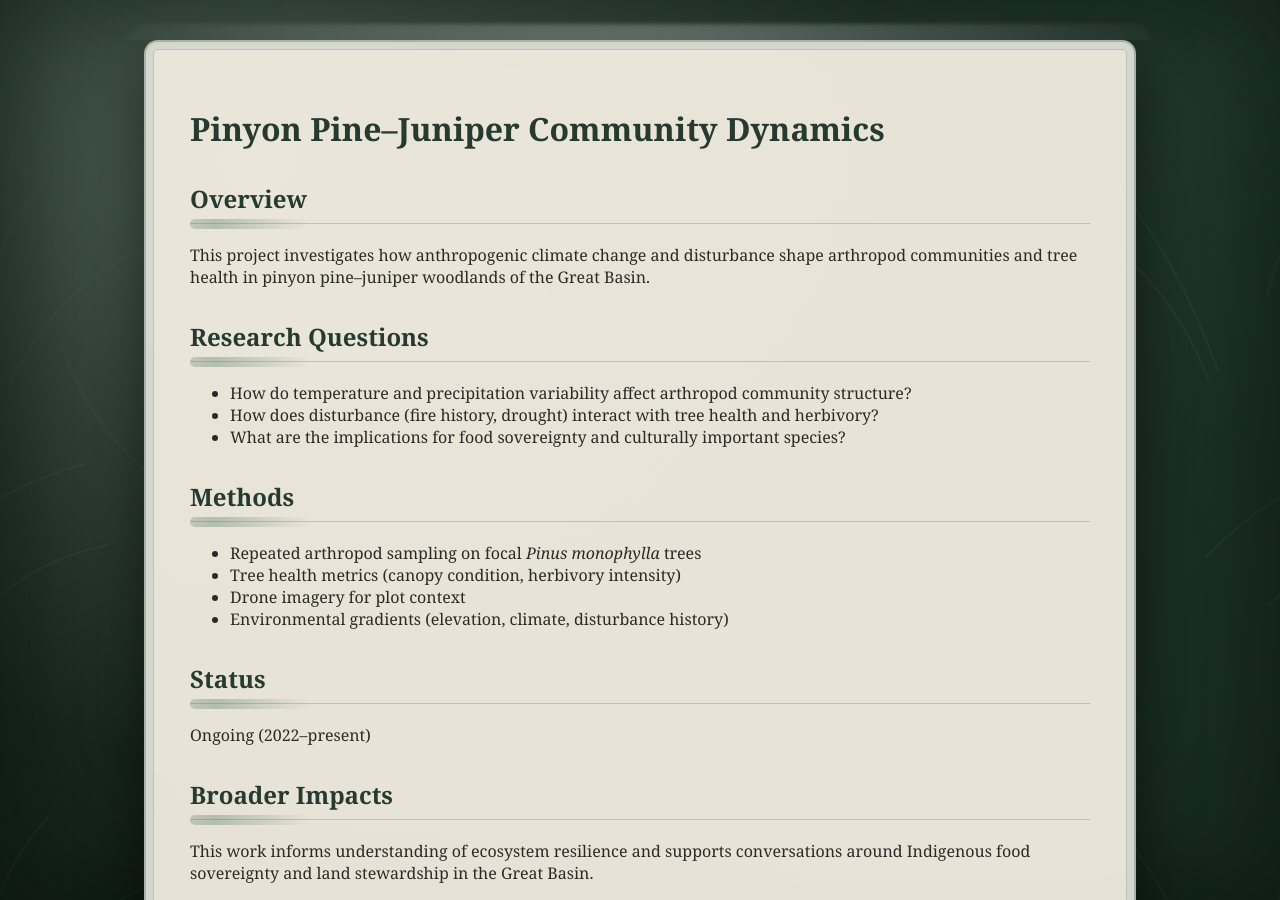
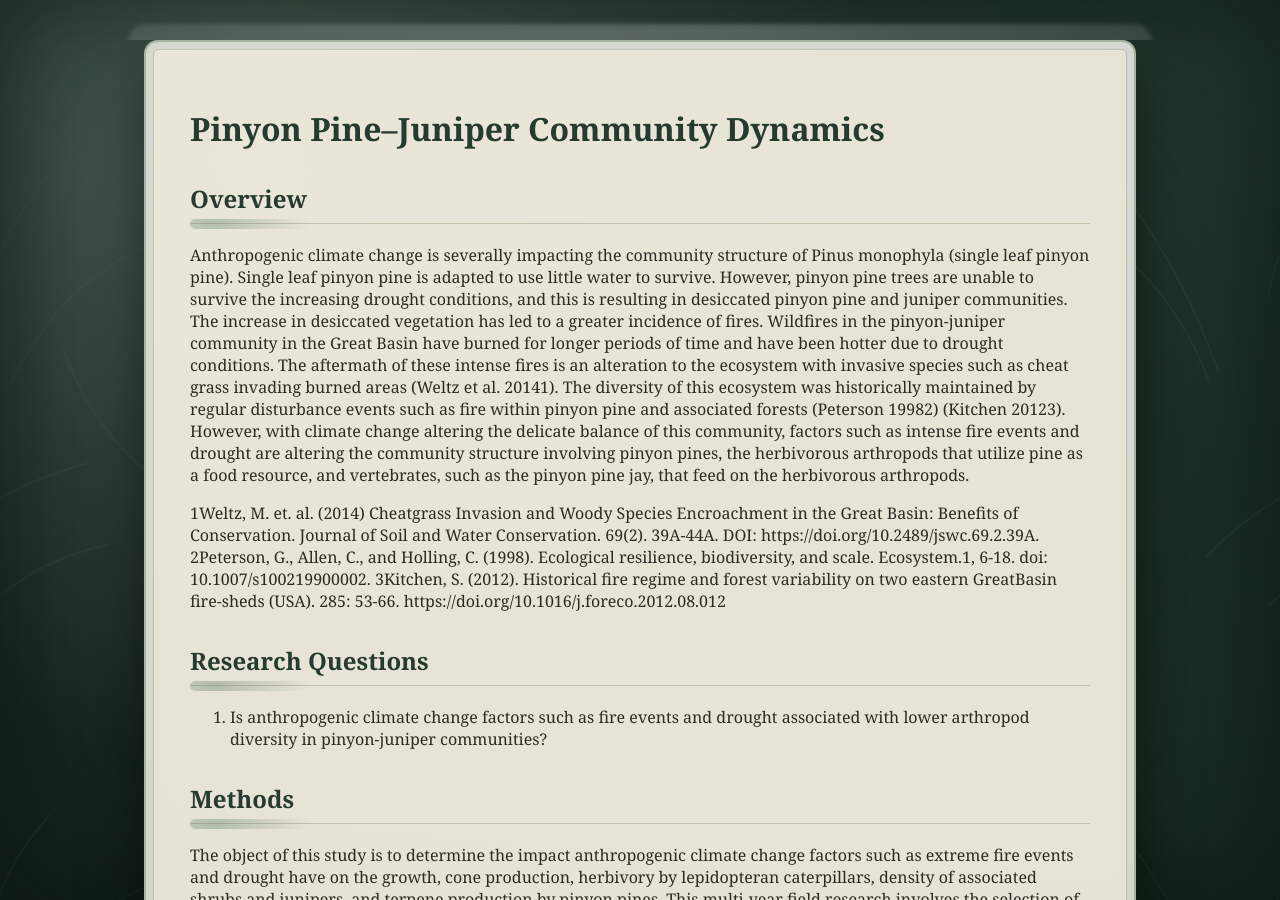
Before and after one commit to ChloeCollierAllen/ChloeCollierAllen.github.io, a Jekyll site: the page built from research/pinyon-pj-dynamics.md, in a window 1280 px wide and 900 px high. Built offline with Jekyll 4.4.1, drawn with Linux system fonts in a browser that asks for light colours; some of the changed text lies outside the part shown.

Commit message:
Update pinyon-pj-dynamics.md

```diff
--- a/research/pinyon-pj-dynamics.md
+++ b/research/pinyon-pj-dynamics.md
@@ -7,25 +7,62 @@ permalink: /research/pinyon-pj-dynamics/
 # Pinyon Pine–Juniper Community Dynamics
 
 ## Overview
-This project investigates how anthropogenic climate change and disturbance shape
-arthropod communities and tree health in pinyon pine–juniper woodlands of the Great Basin.
+Anthropogenic climate change is severally impacting the community structure of Pinus
+monophyla (single leaf pinyon pine). Single leaf pinyon pine is adapted to use little water to
+survive. However, pinyon pine trees are unable to survive the increasing drought conditions, and
+this is resulting in desiccated pinyon pine and juniper communities. The increase in desiccated
+vegetation has led to a greater incidence of fires. Wildfires in the pinyon-juniper community in
+the Great Basin have burned for longer periods of time and have been hotter due to drought
+conditions. The aftermath of these intense fires is an alteration to the ecosystem with invasive
+species such as cheat grass invading burned areas (Weltz et al. 20141). The diversity of this
+ecosystem was historically maintained by regular disturbance events such as fire within pinyon
+pine and associated forests (Peterson 19982) (Kitchen 20123). However, with climate change
+altering the delicate balance of this community, factors such as intense fire events and drought
+are altering the community structure involving pinyon pines, the herbivorous arthropods that
+utilize pine as a food resource, and vertebrates, such as the pinyon pine jay, that feed on the
+herbivorous arthropods.
+
+1Weltz, M. et. al. (2014) Cheatgrass Invasion and Woody Species Encroachment in the Great Basin: Benefits of Conservation. Journal of Soil and Water Conservation. 69(2). 39A-44A. DOI: https://doi.org/10.2489/jswc.69.2.39A.
+2Peterson, G., Allen, C., and Holling, C. (1998). Ecological resilience, biodiversity, and scale. Ecosystem.1, 6-18. doi: 10.1007/s100219900002.
+3Kitchen, S. (2012). Historical fire regime and forest variability on two eastern GreatBasin fire-sheds (USA). 285: 53-66. https://doi.org/10.1016/j.foreco.2012.08.012
 
 ## Research Questions
-- How do temperature and precipitation variability affect arthropod community structure?
-- How does disturbance (fire history, drought) interact with tree health and herbivory?
-- What are the implications for food sovereignty and culturally important species?
+1. Is anthropogenic climate change factors such as  fire events and drought associated with lower arthropod diversity in pinyon-juniper communities?
+
 
 ## Methods
-- Repeated arthropod sampling on focal _Pinus monophylla_ trees
-- Tree health metrics (canopy condition, herbivory intensity)
-- Drone imagery for plot context
-- Environmental gradients (elevation, climate, disturbance history)
+The object of this study is to determine the impact anthropogenic climate change factors
+such as extreme fire events and drought have on the growth, cone production, herbivory by
+lepidopteran caterpillars, density of associated shrubs and junipers, and terpene production by
+pinyon pines. This multi-year field research involves the selection of nine locations that are
+either unburned or burned on a continuous time scale from the year 2000 to 2019 across the
+Great Basin of Nevada. Each location consists of three sampling plots per site with a twenty-
+five-meter diameter. Within these plots, I look at the overall health of the pinyon pine grove and
+its surroundings. I then take drone images between ten and fifty meters sequentially to examine
+and record plant coverage of the plot. Next, I get a cone count on the pinyon pines within the plot
+to record the reproductive health of the pines. The cone count is accomplished by visually
+counting the number of cones either by eye or with binoculars. Then I take the diameter at breast
+height and the height of all the pinyon pines within the plot. After this, I beat-sheet each non-
+herbaceous plant in the plot to capture any caterpillars present. Lastly, I take plant samples, one
+from the focal tree and one from another pinyon pine within the plot as well as from any plants
+that had a caterpillars present on them, for gas chromatography-mass spectrometry.
+These experimental procedures are designed to understand how the Pinus monophyla
+community structure is being altered due to anthropogenic climate change within the Great
+Basin. To visualize the community interaction networks within my plots, I will construct path
+diagrams and compare them based on burn status and precipitation rates. I will begin by
+gathering my data that will be collected over four field seasons, specifically looking at the
+number and species of caterpillars and parasitoid collected, status of plot (burned or unburned),
+annual precipitation, and health of plots based on crown cover of focal tree and cone count. I will
+then take this data and transform it into a co-occurrence matrix via principal component analysis
+(PCA). I will complete several PCA analyses to understand the relationship between caterpillar
+species and parasitoid species within plots, health of plots, abundance of caterpillars and parasitoids, and
+caterpillar and parasitoid species that co-occur together based on precipitationlevels and burn status.
 
 ## Status
 Ongoing (2022–present)
 
 ## Broader Impacts
-This work informs understanding of ecosystem resilience and supports conversations
+This work informs understanding of pinyon pine community structure and supports conversations
 around Indigenous food sovereignty and land stewardship in the Great Basin.
 
 [← Back to Research](../research)
```
